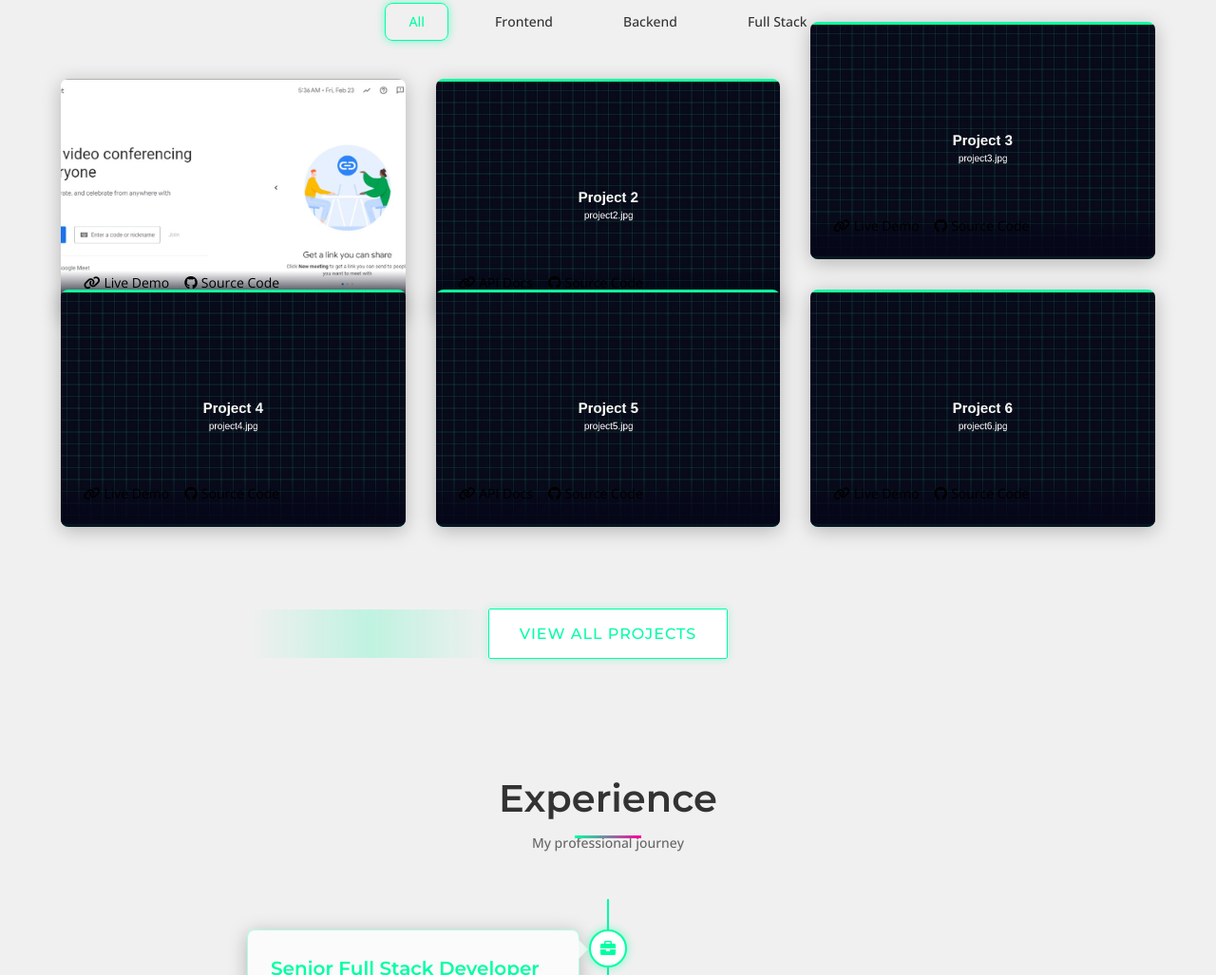
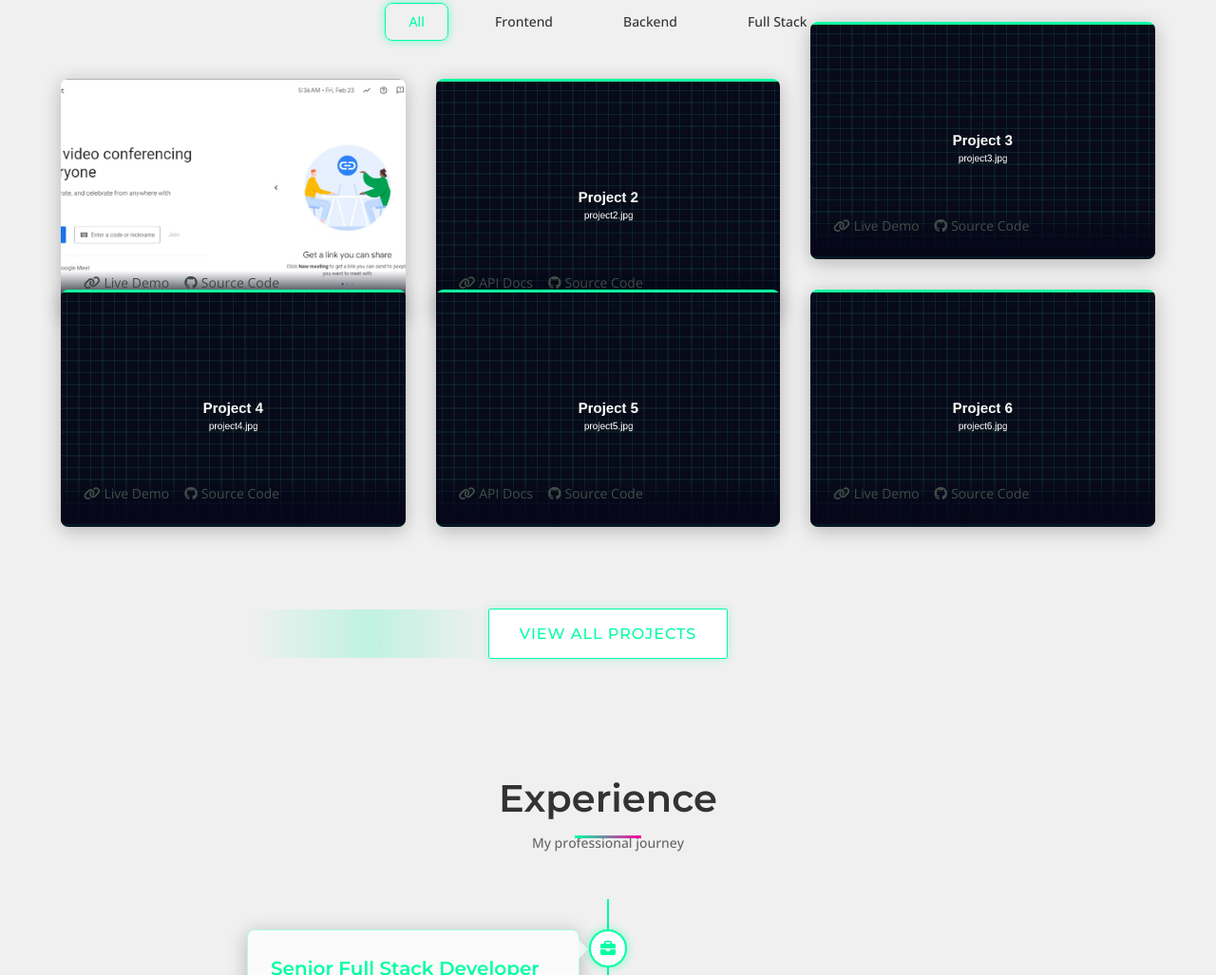
Before and after one commit to abenezerlb/abenezer, a website: page index.html in a window 1280 px wide. Shown: the part 2922-3949 px from the top of the page at 95% size. Drawn offline with nearby package versions, Linux system fonts and the light colour scheme.

Commit message:
Update style.css

```diff
--- a/css/style.css
+++ b/css/style.css
@@ -1419,7 +1419,7 @@ button {
 }
 
 .project-link {
-    color: #000;
+    color: rgb(66, 77, 72);
     font-size: var(--small-font-size);
     display: flex;
     align-items: center;
```
